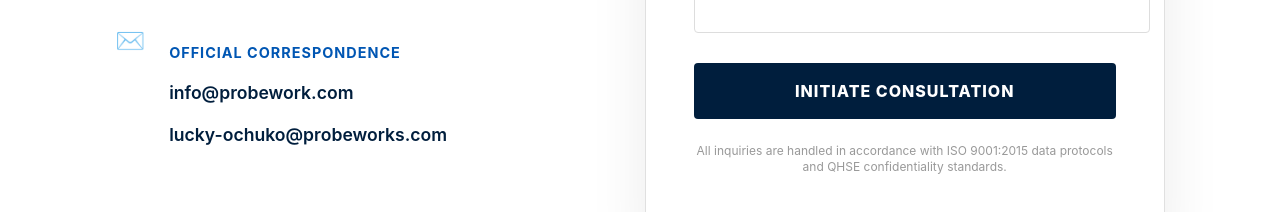
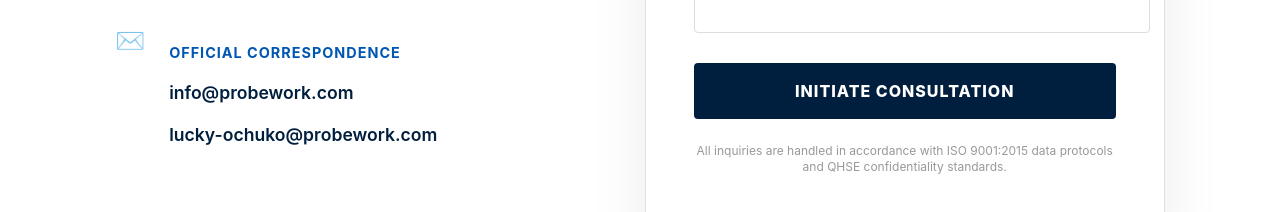
Before and after one commit to WTiebebedigha22/probework, a React (Vite) app: page /contact in a window 1280 px wide. Shown: the part 1060-1272 px from the top of the page. Built offline with nearby package versions, Linux system fonts and the light colour scheme.

Commit message:
Update Contact.jsx

```diff
--- a/src/pages/Contact/Contact.jsx
+++ b/src/pages/Contact/Contact.jsx
@@ -57,7 +57,7 @@ const Contact = () => {
                     <a href="mailto:info@probework.com" className="contact-link">info@probework.com</a>
                   </p>
                   <p>
-                    <a href="mailto:lucky-ochuko@probeworks.com" className="contact-link">lucky-ochuko@probeworks.com</a>
+                    <a href="mailto:lucky-ochuko@probework.com" className="contact-link">lucky-ochuko@probework.com</a>
                   </p>
                 </div>
               </div>
```
